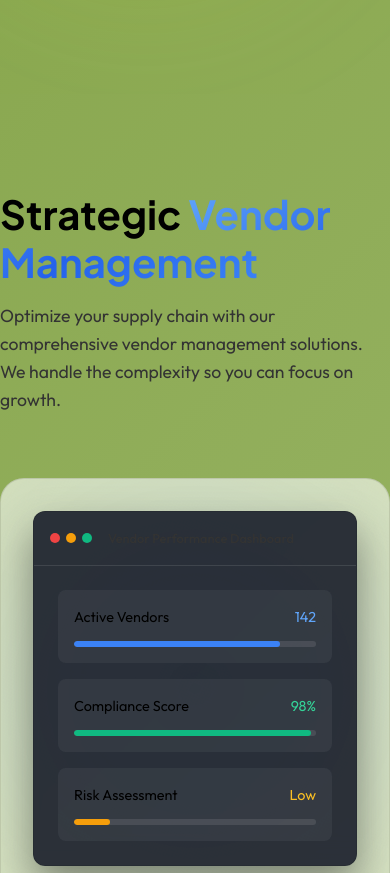
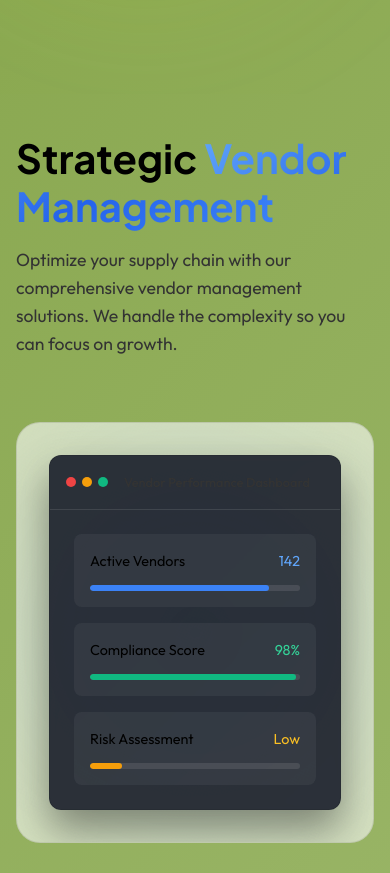
Before and after one commit to ajf013/closure-point-solutions, a React (Vite) app: page / in a window 390 px wide. Shown: the part 1127-2000 px from the top of the page. Built offline with nearby package versions, Linux system fonts and the light colour scheme.

Commit message:
Fix mobile responsiveness padding edge constraints

```diff
--- a/src/components/Footer.jsx
+++ b/src/components/Footer.jsx
@@ -12,7 +12,7 @@ const Footer = () => {
         const formData = new FormData(form);
 
         try {
-            const response = await fetch("https://formspree.io/f/YOUR_FORMSPREE_ID", {
+            const response = await fetch("https://formspree.io/f/mdaljjbg", {
                 method: "POST",
                 headers: { "Accept": "application/json" },
                 body: formData
--- a/src/components/Header.css
+++ b/src/components/Header.css
@@ -22,7 +22,6 @@
     display: flex;
     align-items: center;
     justify-content: space-between;
-    padding: 0 2rem;
 }
 
 .logo {
@@ -153,10 +152,6 @@
         font-size: 1.1rem;
     }
 
-    .header-content {
-        padding: 0 1rem;
-    }
-
     .logo-image {
         height: 36px;
     }
--- a/src/components/Services.css
+++ b/src/components/Services.css
@@ -1,5 +1,4 @@
 .service-section {
-    padding: 6rem 0;
     position: relative;
 }
 
--- a/src/index.css
+++ b/src/index.css
@@ -13,7 +13,7 @@
   --bg-card-hover: rgba(255, 255, 255, 0.8);
   --glass-border: rgba(0, 0, 0, 0.1);
   --glow: 0 0 20px rgba(120, 163, 77, 0.4);
-  --section-padding: 6rem 2rem;
+  --section-padding: 6rem 0;
 
   --transition-fast: 0.2s ease;
   --transition-normal: 0.3s ease;
@@ -62,6 +62,7 @@ ul {
   max-width: 1280px;
   margin: 0 auto;
   width: 100%;
+  padding: 0 1.5rem;
 }
 
 .gradient-text {
@@ -204,17 +205,17 @@ ul {
 /* Mobile Responsiveness Polish */
 @media (max-width: 768px) {
   .section {
-    padding: 3rem 1.5rem;
+    padding: 3rem 0;
   }
 }
 
 @media (max-width: 480px) {
   .section {
-    padding: 2.5rem 1rem;
+    padding: 2.5rem 0;
   }
 
   .container {
-    padding: 0;
+    padding: 0 1rem;
   }
 
   h1,
```
